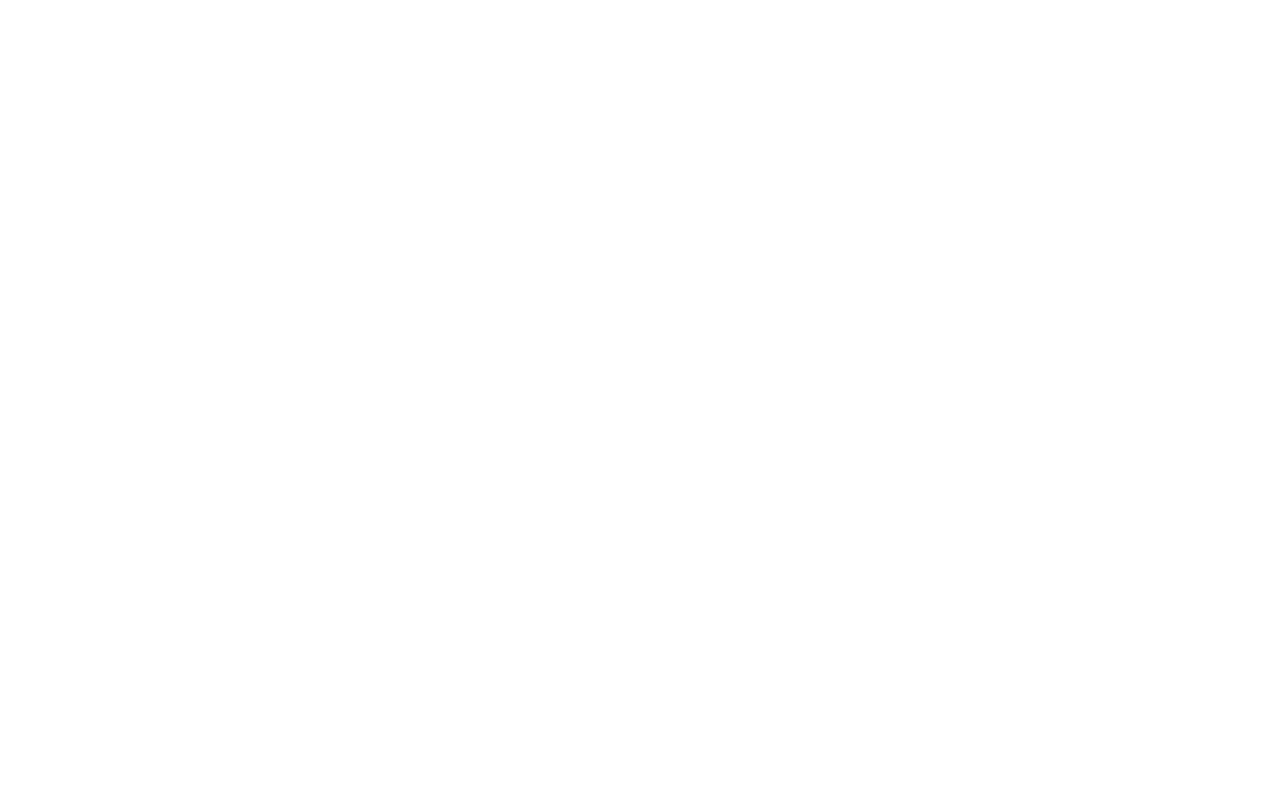
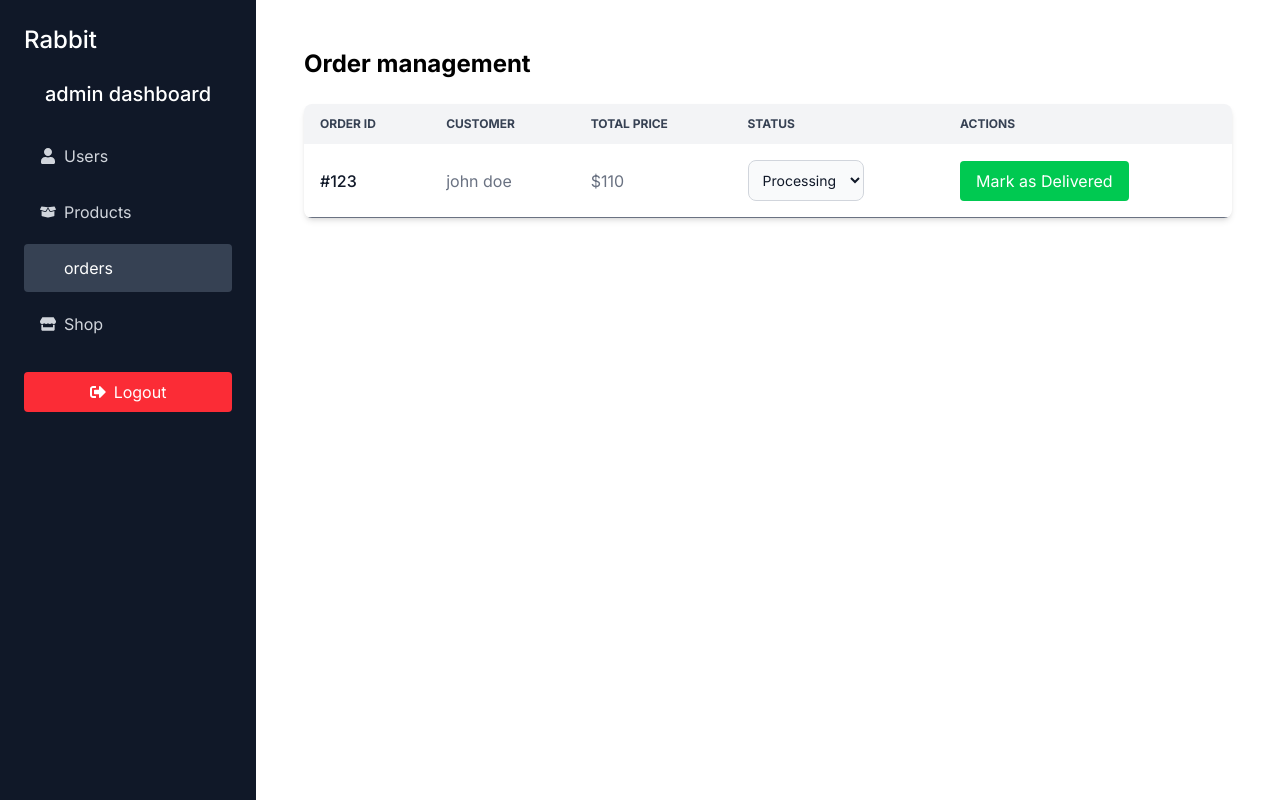
Before and after one commit to selkhadr/e-commerce, a React (Vite) app in the folder frontend/: page /admin/orders in a window 1280 px wide. Before the commit this address had no page. Built offline with nearby package versions, Linux system fonts and the light colour scheme.

Commit message:
finished the frontend

```diff
--- a/frontend/src/Admin/EditProduct.jsx
+++ b/frontend/src/Admin/EditProduct.jsx
@@ -16,10 +16,10 @@
     gender:"",
     images:[
       {
-        url:"https://picsum.photos.150?random=1",
+        url:"https://picsum.photos/150?random=1",
       },
       {
-        url:"https://picsum.photos.150?random=2",
+        url:"https://picsum.photos/150?random=2",
       },
     ],
   });
@@ -27,10 +27,18 @@
     const {name,value}=e.target;
     setProductData((prevData)=>({...prevData,[name]: value}));
   }
+  const handleImageUpload = async(e)=>{
+    const file = e.target.files[0];
+    console.log(file);
+  }
+  const handleSubmit =(e)=>{
+    e.preventDefault();
+    console.log(productData);
+  }
   return (
     <div className="max-w-5xl mx-auto p-6 shadow-md rounded-md">
       <h2 className="text-3xl font-bold mb-6">Edit Product</h2>
-      <form >
+      <form onSubmit={handleSubmit}>
         {/* name */}
         <div className="mb-6">
           <label className="block font-semibold mb-2">Product Name</label>
@@ -53,7 +61,7 @@
         {/* count in stock */}
         <div className="mb-6">
           <label className="block font-semibold mb-2">count in stock</label>
-          <input type="number" name="contInStock" value={productData.countInStock}
+          <input type="number" name="countInStock" value={productData.countInStock}
           onChange={handleChange}
           className="w-full border border-gray-300 rounded-md p-2" />
         </div>
@@ -78,8 +86,21 @@
           onChange={(e)=>setProductData({...productData,colors:e.target.value.split(",").map((color)=>color.trim()),})}
           className="w-full border border-gray-300 rounded-md p-2" />
         </div>
-
-
+        {/* image upload */}
+        <div className="mb-6">
+          <label className="block font-semibold mb-2">upload image</label>
+          <input type="file" onChange={handleImageUpload} />
+          <div className="flex gap-4 mt-4">
+            {productData.images.map((image, index)=>(
+              <div key={index}>
+                <img src={image.url} className="w-20 h-20 object-cover rounded-md shadow-md" />
+              </div>
+            ))}
+          </div>
+        </div>
+        <button type="submit" className="w-full bg-green-500
+         text-white py-2 rounded-md hover:bg-green-600
+         transition-colors">upload product</button>
 
 
       </form>
--- /dev/null
+++ b/frontend/src/Admin/OrderManagement.jsx
@@ -0,0 +1,73 @@
+import React from 'react'
+
+function OrderManagement() {
+
+    const orders = [
+        {
+            _id: 123,
+            user:{
+                name:"john doe",
+            },
+            totalPrice:110,
+            status:"processing"
+        },
+    ];
+    const handleStatusChange = (orderId, status)=>{
+        console.log({id:orderId, status});
+    }
+  return (
+    <div className="max-w-7xl mx-auto p-6">
+        <h2 className="text-2xl font-bold mb-6">Order management</h2>
+        <div className="overflow-x-auto shadow-md sm:rounded-lg">
+            <table className="min-w-full text-left text-gray-500">
+                <thead className="bg-gray-100 text-xs uppercase text-gray-700">
+                    <tr>
+                        <th className="py-3 px-4">Order Id</th>
+                        <th className="py-3 px-4">Customer</th>
+                        <th className="py-3 px-4">Total Price</th>
+                        <th className="py-3 px-4">Status</th>
+                        <th className="py-3 px-4">Actions</th>
+                    </tr>
+                </thead>
+                <tbody>
+                    {orders.length>0 ? (
+                        orders.map((order)=>(
+                            <tr key={order._id} className="border-b hover:bg-gray-50 cursor-pointer">
+                                <td className="py-4 px-4 font-medium text-gray-900 whitespace-nowrap">
+                                    #{order._id}
+                                </td>
+                                <td className="p-4">{order.user.name}</td>
+                                <td className="p-4">${order.totalPrice}</td>
+                                <td className="p-4">
+                                    <select value={order.status}
+                                    onChange={(e)=>handleStatusChange(order._id, e.target.value)}
+                                    className="bg-gray-50 border border-gray-300 text-gray-900 text-sm rounded-lg
+                                    focus:ring-blue-500 focus:border-blue-500 block p-2.5">
+                                        <option value="Processing">Processing</option>
+                                        <option value="Shipped">Shipped</option>
+                                        <option value="Delivered">Delivered</option>
+                                        <option value="Cancelled">Cancelled</option>
+                                    </select>
+                                </td>
+                                <td className="p-4">
+                                    <button onClick={()=>handleStatusChange(order._id, "Delivered")}
+                                        className="bg-green-500 text-white px-4 py-2 rounded hover:bg-green-600">
+                                            Mark as Delivered
+                                        </button>
+                                </td>
+                            </tr>
+                        ))
+
+                    ):(<tr>
+                        <td colSpan={5} className="p-4 text-center text-gray-500">
+                            No Orders found.
+                        </td>
+                    </tr>)}
+                </tbody>
+            </table>
+        </div>
+    </div>
+  )
+}
+
+export default OrderManagement
--- a/frontend/src/App.jsx
+++ b/frontend/src/App.jsx
@@ -15,6 +15,7 @@
 import UserManagement from './Admin/UserManagement'
 import ProductManagement from './Admin/ProductManagement'
 import EditProduct from './Admin/EditProduct'
+import OrderManagement from './Admin/OrderManagement'
 
 const App = () => {
   return (
@@ -38,6 +39,7 @@
           <Route path="users" element={<UserManagement/>}></Route>
           <Route path="products" element={<ProductManagement/>}></Route>
           <Route path="products/:id/edit" element={<EditProduct/>}></Route>
+          <Route path="orders" element={<OrderManagement/>}></Route>
         </Route>
       </Routes>
     </BrowserRouter>
```
